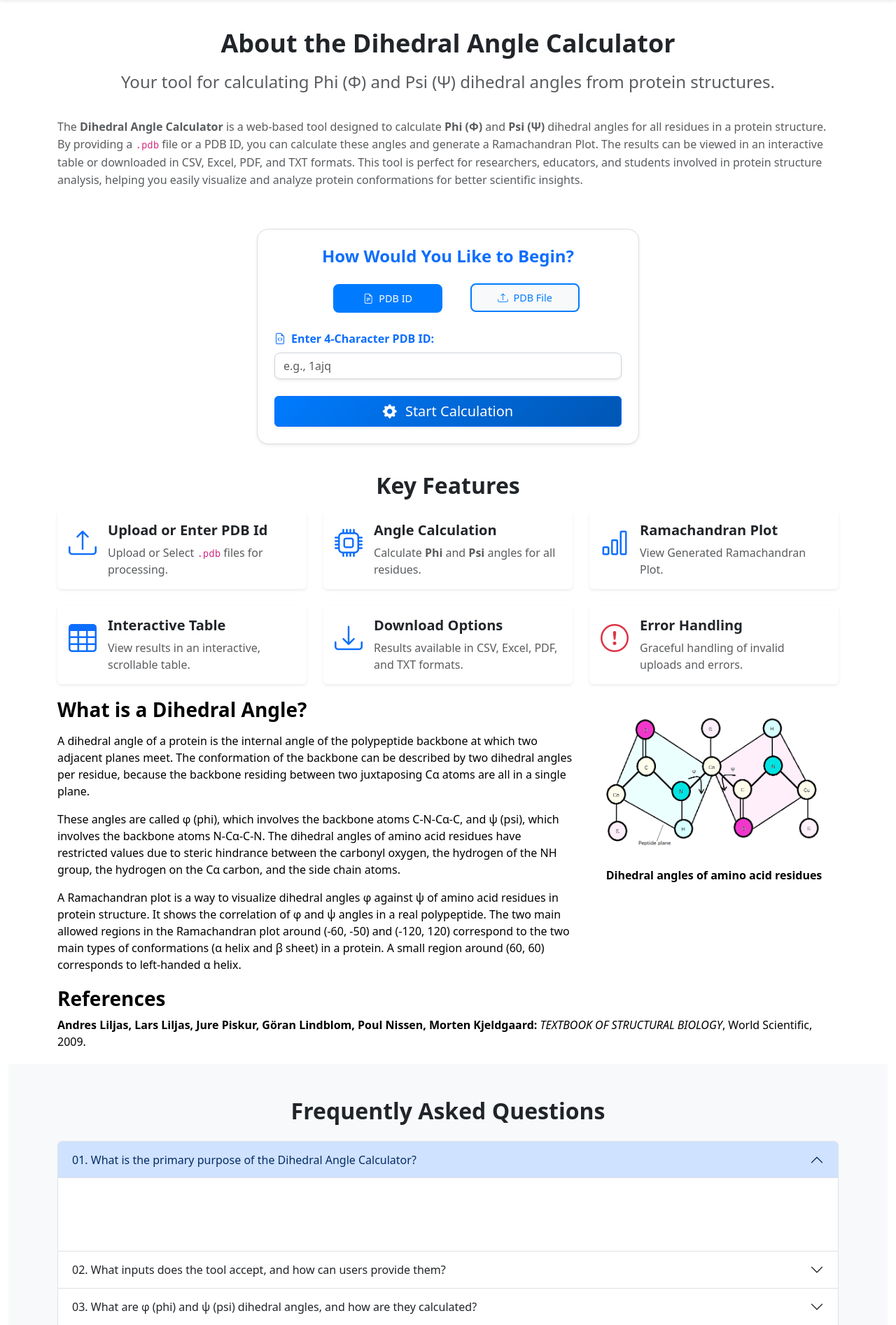
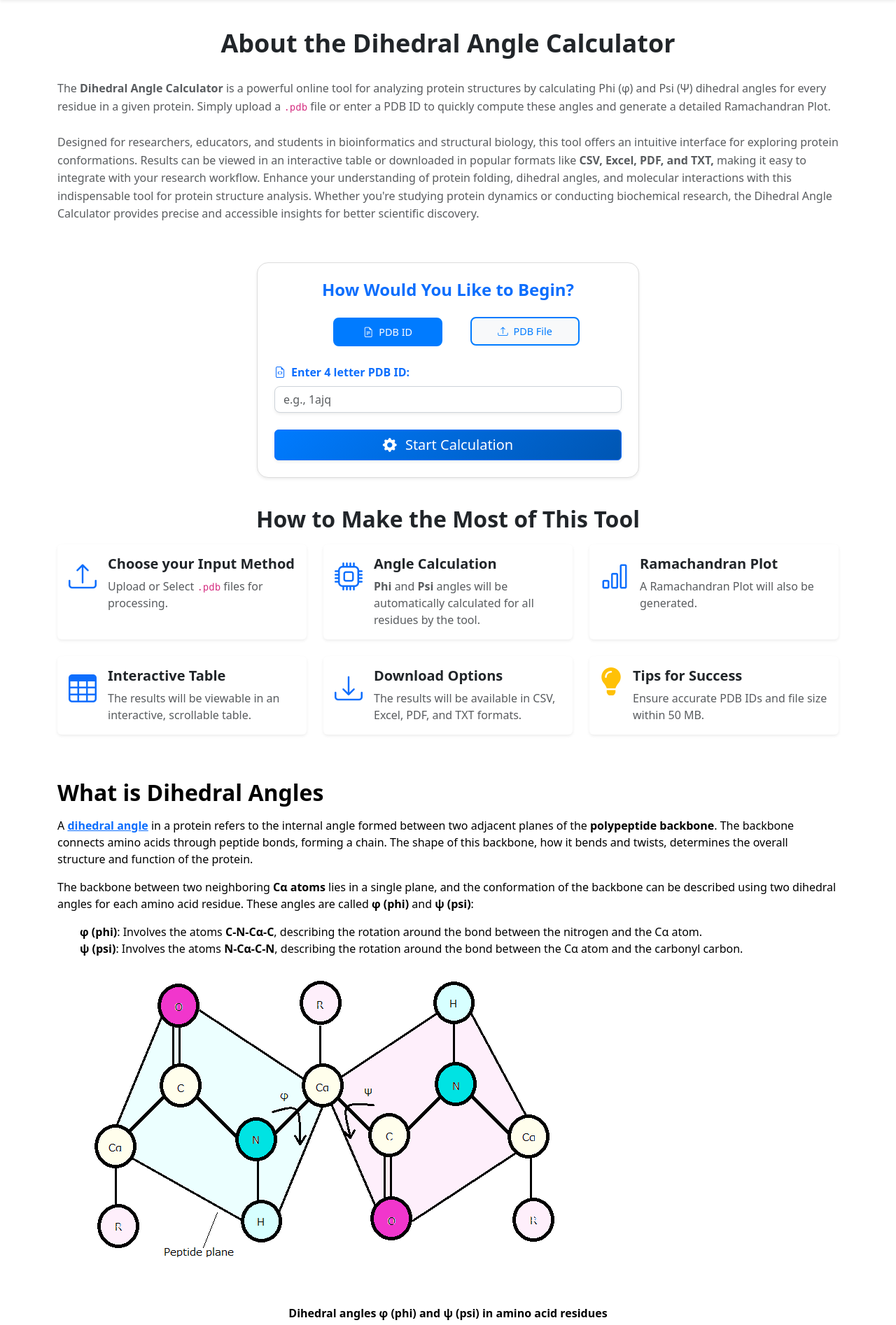
Before and after one commit to omprakash24d/pdb_angle_calc, a Flask app: page / in a window 1280 px wide. Shown: the part 94-1988 px from the top of the page at 70% size. Run offline with Flask 3, Linux system fonts and the light colour scheme; parts of the project's set-up code (start-up, migrations or seed data) failed here and were passed over; some libraries are stand-ins or nearby versions.

Commit message:
Added Pages and improved the content

```diff
--- a/app.py
+++ b/app.py
@@ -253,6 +253,16 @@ def convert_to_pdf(df, filepath):
 @app.route('/')
 def index():
     return render_template('index.html')
+@app.route('/privacy-policy')
+def privacy_policy():
+    return render_template('privacy_policy.html')
+@app.route('/terms&condition')
+def TermsandConditions():
+    return render_template('Terms&Conditions.html')
+@app.route('/disclaimers')
+def Disclaimers():
+    return render_template('disclaimer.html')
+
 
 @app.route('/upload', methods=['POST'])
 def upload_file():
--- a/templates/contact.html
+++ b/templates/contact.html
@@ -20,7 +20,7 @@
                 </label>
                 <input
                   type="text"
-                  class="form-control shadow-sm rounded-pill"
+                  class="form-control shadow-sm"
                   name="entry.2005620554"
                   id="name"
                   placeholder="Enter your name"
@@ -36,7 +36,7 @@
                 </label>
                 <input
                   type="email"
-                  class="form-control shadow-sm rounded-pill"
+                  class="form-control shadow-sm"
                   name="entry.1045781291"
                   id="email"
                   placeholder="Enter your email"
--- a/templates/content.html
+++ b/templates/content.html
@@ -1,61 +1,123 @@
-<section class="about section py-1 bg-white" id="about">
+<section class="about section py-5 bg-white" id="about">
   <div class="container">
-    <div class="row g-4">
+    <div class="row">
       <!-- Content Section (Left Side) -->
-      <div class="col-lg-8">
-        <h3 class="about__subtitle mb-3 text-black fw-bold">
-          What is a Dihedral Angle?
-        </h3>
+      <div class="col-lg-12">
+        <h2 class="about__subtitle mb-3 text-black fw-bold">
+          What is Dihedral Angles
+        </h2>
         <p class="text-black">
-          A dihedral angle of a protein is the internal angle of the polypeptide
-          backbone at which two adjacent planes meet. The conformation of the
-          backbone can be described by two dihedral angles per residue, because
-          the backbone residing between two juxtaposing Cα atoms are all in a
-          single plane.
+          A
+          <strong
+            ><a
+              href="https://proteopedia.org/wiki/index.php/Dihedral/Index"
+              target="_blank"
+              rel="noopener noreferrer"
+              >dihedral angle</a
+            ></strong
+          >
+          in a protein refers to the internal angle formed between two adjacent
+          planes of the <strong>polypeptide backbone</strong>. The backbone
+          connects amino acids through peptide bonds, forming a chain. The shape
+          of this backbone, how it bends and twists, determines the overall
+          structure and function of the protein.
         </p>
         <p class="text-black">
-          These angles are called φ (phi), which involves the backbone atoms
-          C-N-Cα-C, and ψ (psi), which involves the backbone atoms N-Cα-C-N. The
-          dihedral angles of amino acid residues have restricted values due to
-          steric hindrance between the carbonyl oxygen, the hydrogen of the NH
-          group, the hydrogen on the Cα carbon, and the side chain atoms.
+          The backbone between two neighboring <strong>Cα atoms</strong> lies in
+          a single plane, and the conformation of the backbone can be described
+          using two dihedral angles for each amino acid residue. These angles
+          are called <strong>φ (phi)</strong> and <strong>ψ (psi)</strong>:
         </p>
-        <p class="text-black mt-3">
-          A Ramachandran plot is a way to visualize dihedral angles φ against ψ
-          of amino acid residues in protein structure. It shows the correlation
-          of φ and ψ angles in a real polypeptide. The two main allowed regions
-          in the Ramachandran plot around (-60, -50) and (-120, 120) correspond
-          to the two main types of conformations (α helix and β sheet) in a
-          protein. A small region around (60, 60) corresponds to left-handed α
-          helix.
-        </p>
-      </div>
+        <ul class="text-black">
+          <li>
+            <strong>φ (phi)</strong>: Involves the atoms
+            <strong>C-N-Cα-C</strong>, describing the rotation around the bond
+            between the nitrogen and the Cα atom.
+          </li>
+          <li>
+            <strong>ψ (psi)</strong>: Involves the atoms
+            <strong>N-Cα-C-N</strong>, describing the rotation around the bond
+            between the Cα atom and the carbonyl carbon.
+          </li>
+        </ul>
 
-      <!-- Image Section (Right Side) -->
-      <div class="col-lg-4">
+        <!-- Image Section (Placed in middle of content) -->
         <div class="text-center my-4">
           <img
             src="/static/images/dihydral.png"
-            alt="Dihedral angles of amino acid residues"
+            alt="Diagram of dihedral angles φ (phi) and ψ (psi) in a protein structure"
             class="img-fluid rounded mb-3"
+            style="padding-bottom: 20px"
           />
           <figcaption class="text-black fw-semibold">
-            Dihedral angles of amino acid residues
+            Dihedral angles φ (phi) and ψ (psi) in amino acid residues
+          </figcaption>
+        </div>
+
+        <p class="text-black">
+          The values of φ and ψ are restricted by
+          <strong>steric hindrance</strong>, which happens when atoms interfere
+          with each other’s space. Atoms such as the
+          <strong>carbonyl oxygen</strong>,
+          <strong>hydrogen of the NH group</strong>, and
+          <strong>side-chain atoms</strong> limit the angles, ensuring the
+          protein folds into a stable and functional shape.
+        </p>
+        <p class="text-black">
+          The way a protein folds is influenced by these dihedral angles.
+          <strong>Proteins must adopt specific shapes</strong> to perform their
+          biological functions, such as catalyzing reactions or binding to other
+          molecules. By studying φ and ψ angles, scientists can predict how
+          proteins will fold and their functions.
+        </p>
+
+        <h3 class="mt-3 text-black fw-bold">What Is a Ramachandran Plot?</h3>
+        <p class="text-black">
+          A <strong>Ramachandran plot</strong> is a graphical tool used to
+          visualize the relationship between φ and ψ angles in a protein. It
+          helps researchers understand the allowed and forbidden regions of
+          these angles, showing which combinations are physically possible in
+          protein structures.
+        </p>
+        <p class="text-black">
+          The plot has key regions corresponding to the two most common protein
+          conformations:
+        </p>
+        <ul class="text-black">
+          <li>
+            <strong>Alpha helix (α helix)</strong>: Found around the coordinates
+            <strong>(-60, -50)</strong> in the plot. This structure forms a
+            right-handed spiral.
+          </li>
+          <li>
+            <strong>Beta sheet (β sheet)</strong>: Found around
+            <strong>(-120, 120)</strong>. The protein backbone forms flat,
+            extended sheets.
+          </li>
+          <li>
+            <strong>Left-handed α helix</strong>: A rare structure, found around
+            <strong>(60, 60)</strong> in the plot.
+          </li>
+        </ul>
+        <p class="text-black mt-3">
+          By analyzing a Ramachandran plot, researchers can verify if a
+          protein’s conformation is stable and realistic, ensuring that proteins
+          fold correctly to perform their functions.
+        </p>
+
+        <!-- Image Section (Placed in middle of content) -->
+        <div class="text-center my-4">
+          <img
+            src="/static/images/ramachandran.png"
+            alt="Ramachandran Plot"
+            class="img-fluid rounded mb-3"
+            style="padding-bottom: 2px"
+          />
+          <figcaption class="text-black fw-semibold">
+            Ramachandran Plot
           </figcaption>
         </div>
       </div>
     </div>
-
-    <!-- Reference Section -->
-    <div class="mt-1">
-      <h3 class="text-black fw-bold">References</h3>
-      <p class="text-black">
-        <strong>
-          Andres Liljas, Lars Liljas, Jure Piskur, Göran Lindblom, Poul Nissen,
-          Morten Kjeldgaard:
-        </strong>
-        <em>TEXTBOOK OF STRUCTURAL BIOLOGY</em>, World Scientific, 2009.
-      </p>
-    </div>
   </div>
 </section>
--- a/templates/externalcss.html
+++ b/templates/externalcss.html
@@ -17,3 +17,7 @@
   href="https://cdn.jsdelivr.net/npm/bootstrap@5.3.2/dist/css/bootstrap.min.css"
   rel="stylesheet"
 />
+<link
+  href="https://fonts.googleapis.com/css2?family=Poppins:wght@300;400;600;700&display=swap"
+  rel="stylesheet"
+/>
--- a/templates/features.html
+++ b/templates/features.html
@@ -1,14 +1,16 @@
 <!-- Features Section -->
 <section class="py-3" id="features">
   <div class="container">
-    <h2 class="text-center mb-3 fw-bold text-dark">Key Features</h2>
+    <h2 class="text-center mb-3 fw-bold text-dark">
+      How to Make the Most of This Tool
+    </h2>
     <div class="row row-cols-1 row-cols-md-2 row-cols-lg-3 g-4">
       <div class="col">
         <div class="card h-100 shadow-sm border-0">
           <div class="card-body d-flex align-items-start">
             <i class="bi bi-upload fs-1 text-primary me-3"></i>
             <div>
-              <h5 class="fw-semibold">Upload or Enter PDB Id</h5>
+              <h5 class="fw-semibold">Choose your Input Method</h5>
               <p class="text-muted mb-0">
                 Upload or Select <code>.pdb</code> files for processing.
               </p>
@@ -23,8 +25,8 @@
             <div>
               <h5 class="fw-semibold">Angle Calculation</h5>
               <p class="text-muted mb-0">
-                Calculate <strong>Phi</strong> and <strong>Psi</strong> angles
-                for all residues.
+                <strong>Phi</strong> and <strong>Psi</strong> angles will be
+                automatically calculated for all residues by the tool.
               </p>
             </div>
           </div>
@@ -36,7 +38,9 @@
             <i class="bi bi-bar-chart fs-1 text-primary me-3"></i>
             <div>
               <h5 class="fw-semibold">Ramachandran Plot</h5>
-              <p class="text-muted mb-0">View Generated Ramachandran Plot.</p>
+              <p class="text-muted mb-0">
+                A Ramachandran Plot will also be generated.
+              </p>
             </div>
           </div>
         </div>
@@ -48,7 +52,8 @@
             <div>
               <h5 class="fw-semibold">Interactive Table</h5>
               <p class="text-muted mb-0">
-                View results in an interactive, scrollable table.
+                The results will be viewable in an interactive, scrollable
+                table.
               </p>
             </div>
           </div>
@@ -61,7 +66,8 @@
             <div>
               <h5 class="fw-semibold">Download Options</h5>
               <p class="text-muted mb-0">
-                Results available in CSV, Excel, PDF, and TXT formats.
+                The results will be available in CSV, Excel, PDF, and TXT
+                formats.
               </p>
             </div>
           </div>
@@ -70,11 +76,11 @@
       <div class="col">
         <div class="card h-100 shadow-sm border-0">
           <div class="card-body d-flex align-items-start">
-            <i class="bi bi-exclamation-circle fs-1 text-danger me-3"></i>
+            <i class="fas fa-lightbulb text-warning fs-1 me-3"></i>
             <div>
-              <h5 class="fw-semibold">Error Handling</h5>
+              <h5 class="fw-semibold">Tips for Success</h5>
               <p class="text-muted mb-0">
-                Graceful handling of invalid uploads and errors.
+                Ensure accurate PDB IDs and file size within 50 MB.
               </p>
             </div>
           </div>
--- a/templates/footer.html
+++ b/templates/footer.html
@@ -22,5 +22,18 @@
     <p class="mb-1">
       Central University Of South Bihar (Department Of Bioinformatics)
     </p>
+
+    <!-- Links for Terms, Privacy, and Disclaimer -->
+    <div class="mt-3">
+      <a href="/terms&condition" class="text-white text-decoration-none me-3"
+        >Terms & Conditions</a
+      >
+      <a href="/privacy-policy" class="text-white text-decoration-none me-3"
+        >Privacy Policy</a
+      >
+      <a href="/disclaimers" class="text-white text-decoration-none"
+        >Disclaimers</a
+      >
+    </div>
   </div>
 </footer>
--- a/templates/header.html
+++ b/templates/header.html
@@ -2,10 +2,7 @@
   <div class="container">
     <!-- Navbar -->
     <nav class="navbar navbar-expand-lg navbar-dark bg-transparent">
-      <a
-        class="navbar-brand fw-bold fs-4 d-flex align-items-center"
-        href="https://pdb.indhinditech.com/"
-      >
+      <a class="navbar-brand fw-bold fs-4 d-flex align-items-center" href="/">
         <i class="fas fa-dna me-2 animate-icon"></i> Dihedral Angle Calculator
       </a>
       <button
@@ -23,9 +20,7 @@
       <div class="collapse navbar-collapse justify-content-end" id="navbarNav">
         <ul class="navbar-nav align-items-center">
           <li class="nav-item">
-            <a
-              class="nav-link text-uppercase px-3 fw-bold active"
-              href="https://pdb.indhinditech.com/"
+            <a class="nav-link text-uppercase px-3 fw-bold active" href="/"
               >Home</a
             >
           </li>
@@ -51,7 +46,6 @@
   </div>
 </header>
 
-
 <!-- JavaScript to Close Navbar When Clicking Outside -->
 <script>
   document.addEventListener("click", function (event) {
--- a/templates/metadescription.html
+++ b/templates/metadescription.html
@@ -112,7 +112,7 @@
       "@type": "Person",
       "name": "Om Prakash",
       "url": "https://indhinditech.com/author/omprakash24d/",
-      "sameAs": "https://www.linkedin.com/in/om-prakash"
+      "sameAs": "https://www.linkedin.com/in/omprakash24d/"
     },
     "publisher": {
       "@type": "Organization",
@@ -131,7 +131,7 @@
     "softwareVersion": "1.0",
     "screenshot": "{{ url_for('static', filename='images/og-image.png', _external=True) }}",
     "dateCreated": "2024-11-25",
-    "dateModified": "2024-12-10",
+    "dateModified": "2024-12-24",
     "applicationCategory": "Bioinformatics Tool",
     "operatingSystem": "All",
     "contactPoint": {
--- a/templates/overview.html
+++ b/templates/overview.html
@@ -5,10 +5,6 @@
     <div class="row text-center mb-3">
       <div class="col-12">
         <h2 class="fw-bold text-dark">About the Dihedral Angle Calculator</h2>
-        <p class="text-muted fs-4">
-          Your tool for calculating Phi (Φ) and Psi (Ψ) dihedral angles from
-          protein structures.
-        </p>
       </div>
     </div>
 
@@ -16,16 +12,22 @@
     <div class="row">
       <div class="col-12">
         <p class="text-muted">
-          The <strong>Dihedral Angle Calculator</strong> is a web-based tool
-          designed to calculate <strong>Phi (Φ)</strong> and
-          <strong>Psi (Ψ)</strong> dihedral angles for all residues in a protein
-          structure. By providing a <code>.pdb</code> file or a PDB ID, you can
-          calculate these angles and generate a Ramachandran Plot. The results
-          can be viewed in an interactive table or downloaded in CSV, Excel,
-          PDF, and TXT formats. This tool is perfect for researchers, educators,
-          and students involved in protein structure analysis, helping you
-          easily visualize and analyze protein conformations for better
-          scientific insights.
+          The <strong>Dihedral Angle Calculator </strong> is a powerful online
+          tool for analyzing protein structures by calculating Phi (φ) and Psi
+          (Ψ) dihedral angles for every residue in a given protein. Simply
+          upload a <code>.pdb</code> file or enter a PDB ID to quickly compute
+          these angles and generate a detailed Ramachandran Plot.
+          <br /><br />Designed for researchers, educators, and students in
+          bioinformatics and structural biology, this tool offers an intuitive
+          interface for exploring protein conformations. Results can be viewed
+          in an interactive table or downloaded in popular formats like
+          <strong>CSV, Excel, PDF, and TXT,</strong> making it easy to integrate
+          with your research workflow. Enhance your understanding of protein
+          folding, dihedral angles, and molecular interactions with this
+          indispensable tool for protein structure analysis. Whether you're
+          studying protein dynamics or conducting biochemical research, the
+          Dihedral Angle Calculator provides precise and accessible insights for
+          better scientific discovery.
         </p>
       </div>
     </div>
--- a/templates/upload_section.html
+++ b/templates/upload_section.html
@@ -60,8 +60,7 @@
           <!-- PDB ID Input -->
           <div class="mb-3" id="pdbIdInputDiv">
             <label for="pdbIdInput" class="form-label text-primary fw-semibold">
-              <i class="bi bi-file-earmark-code me-2"></i>Enter 4-Character PDB
-              ID:
+              <i class="bi bi-file-earmark-code me-2"></i>Enter 4 letter PDB ID:
             </label>
             <input
               type="text"
@@ -73,7 +72,7 @@
               pattern="[A-Za-z0-9]{4}"
               data-bs-toggle="tooltip"
               data-bs-placement="top"
-              title="Enter a 4-character PDB ID (e.g., 1ajq)"
+              title="Enter 4 letter PDB ID (e.g., 1ajq)"
             />
             <div id="pdbIdError" class="text-danger mt-2" style="display: none">
               <small
```
Also changed, not shown: templates/Terms&Conditions.html (added, +119 -0 lines), templates/disclaimer.html (added, +50 -0 lines), templates/privacy_policy.html (added, +250 -0 lines).
